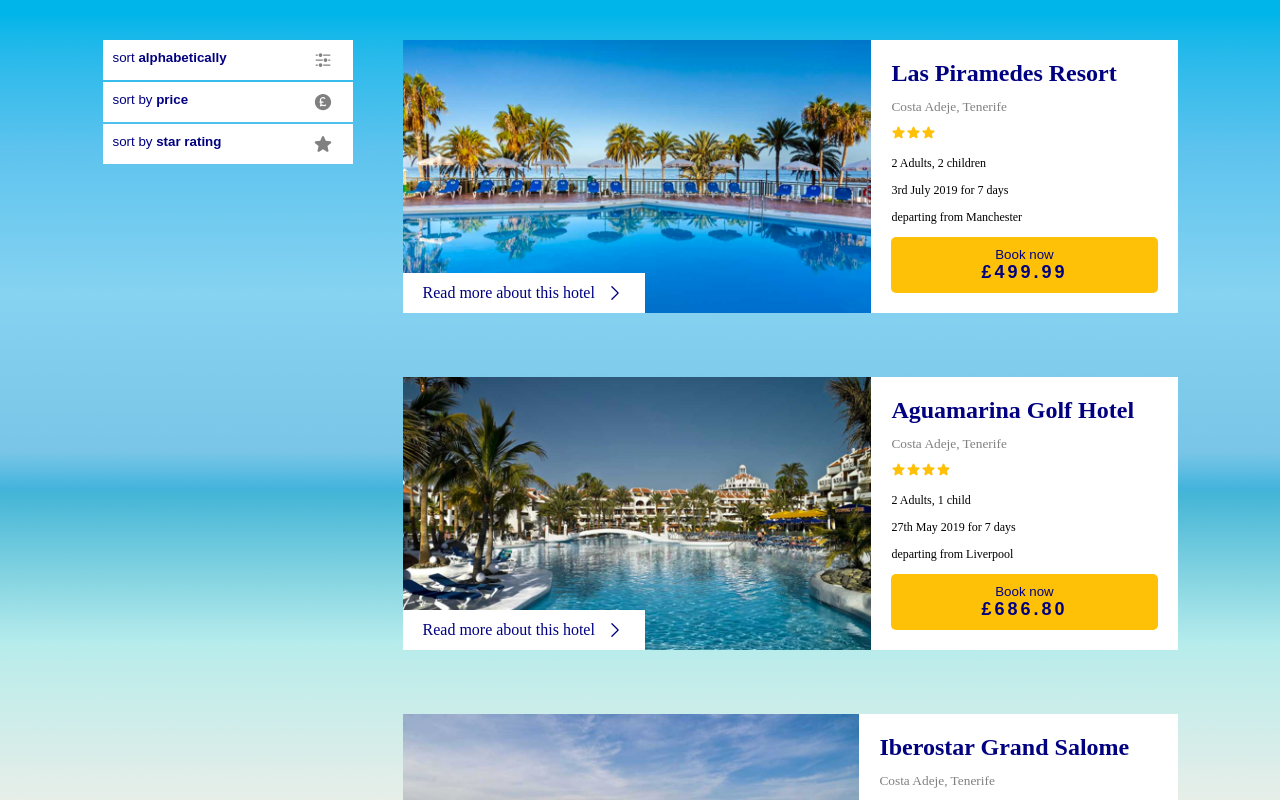
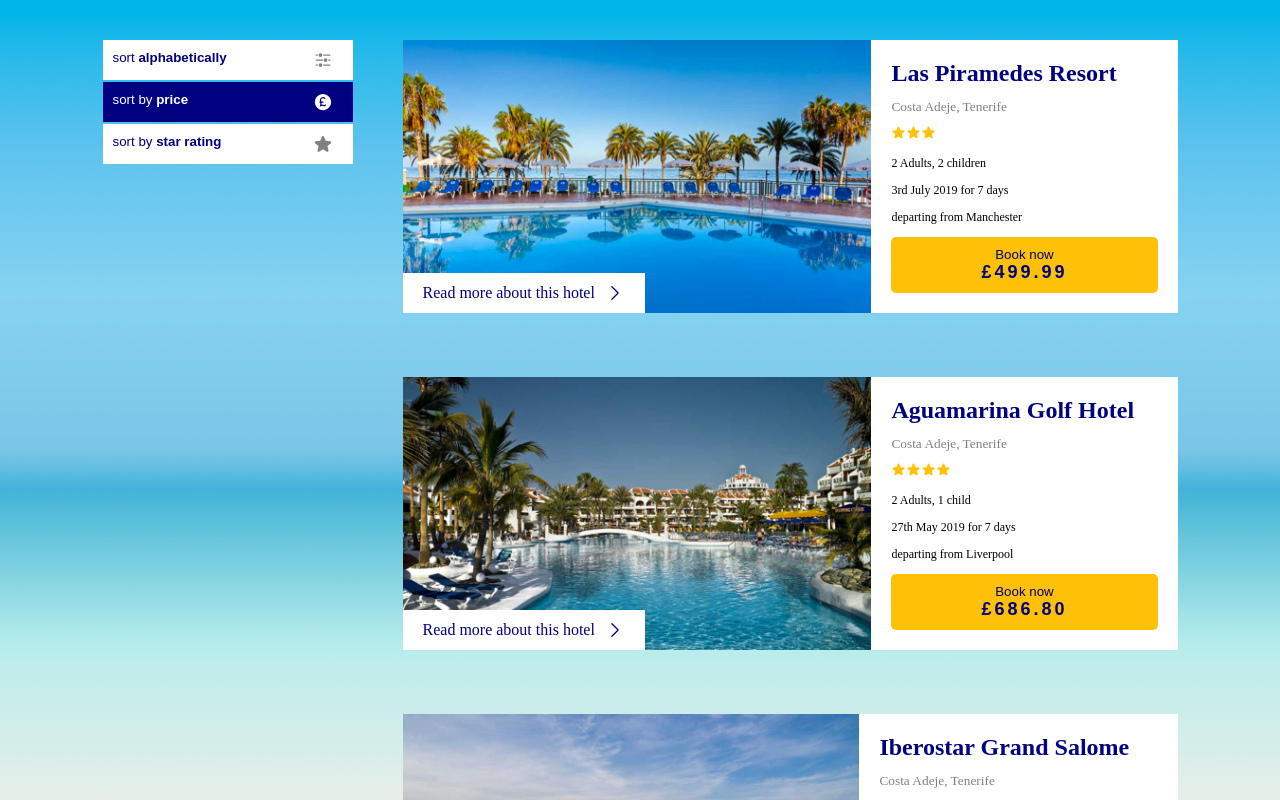
Before and after one commit to legenduzair/holiday-list-app, a React (Create React App) app: page / in a window 1280 px wide. Shown: the top 800 px of the page. Built offline with nearby package versions, Linux system fonts and the light colour scheme; the HTML template or start-up script is replaced by a standard one.

Commit message:
highlight price filer by default and edit fill attribute

```diff
--- a/src/components/Filters/Filters.tsx
+++ b/src/components/Filters/Filters.tsx
@@ -10,7 +10,7 @@
 const Filters = ({ onFilterChange }: any) => {
   const [highlightedFilters, setHighlightedFilters] = useState<FilterHighlightProps>({
     alphabetical: false,
-    price: false,
+    price: true,
     starRating: false,
   });
 
@@ -36,7 +36,7 @@
         <svg
           xmlns="http://www.w3.org/2000/svg"
           viewBox="0 0 24 24"
-          fill="grey"
+          fill={highlightedFilters.alphabetical ? "white" : "grey"}
           width={20}
           height={20}
         >
@@ -51,7 +51,7 @@
         <svg
           xmlns="http://www.w3.org/2000s/svg"
           viewBox="0 0 24 24"
-          fill="grey"
+          fill={highlightedFilters.price ? "white" : "grey"}
           width={20}
           height={20}
         >
@@ -70,7 +70,7 @@
         <svg
           xmlns="http://www.w3.org/2000/svg"
           viewBox="0 0 24 24"
-          fill="grey"
+          fill={highlightedFilters.starRating ? "white" : "grey"}
           width={20}
           height={20}
         >
```
